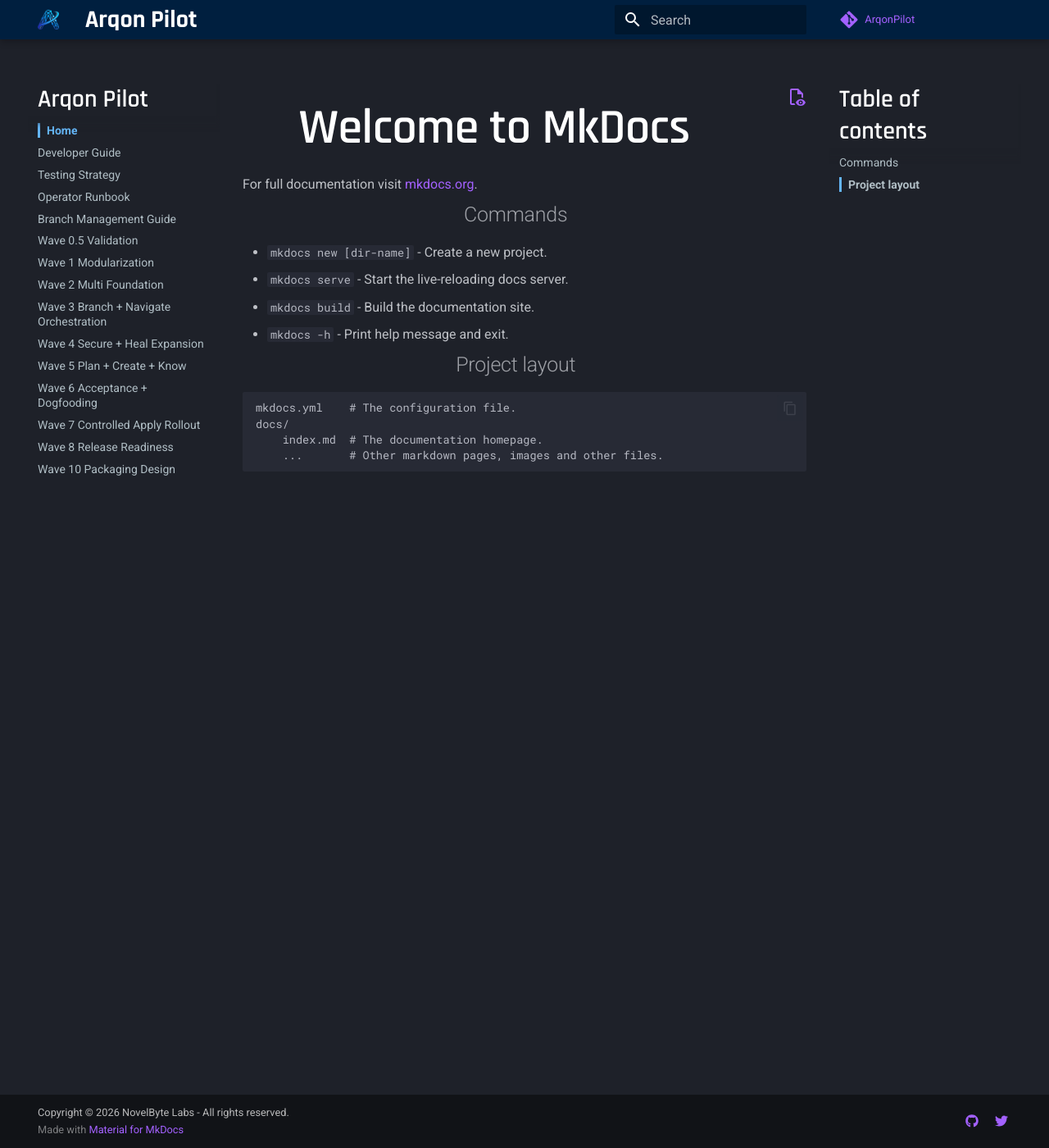
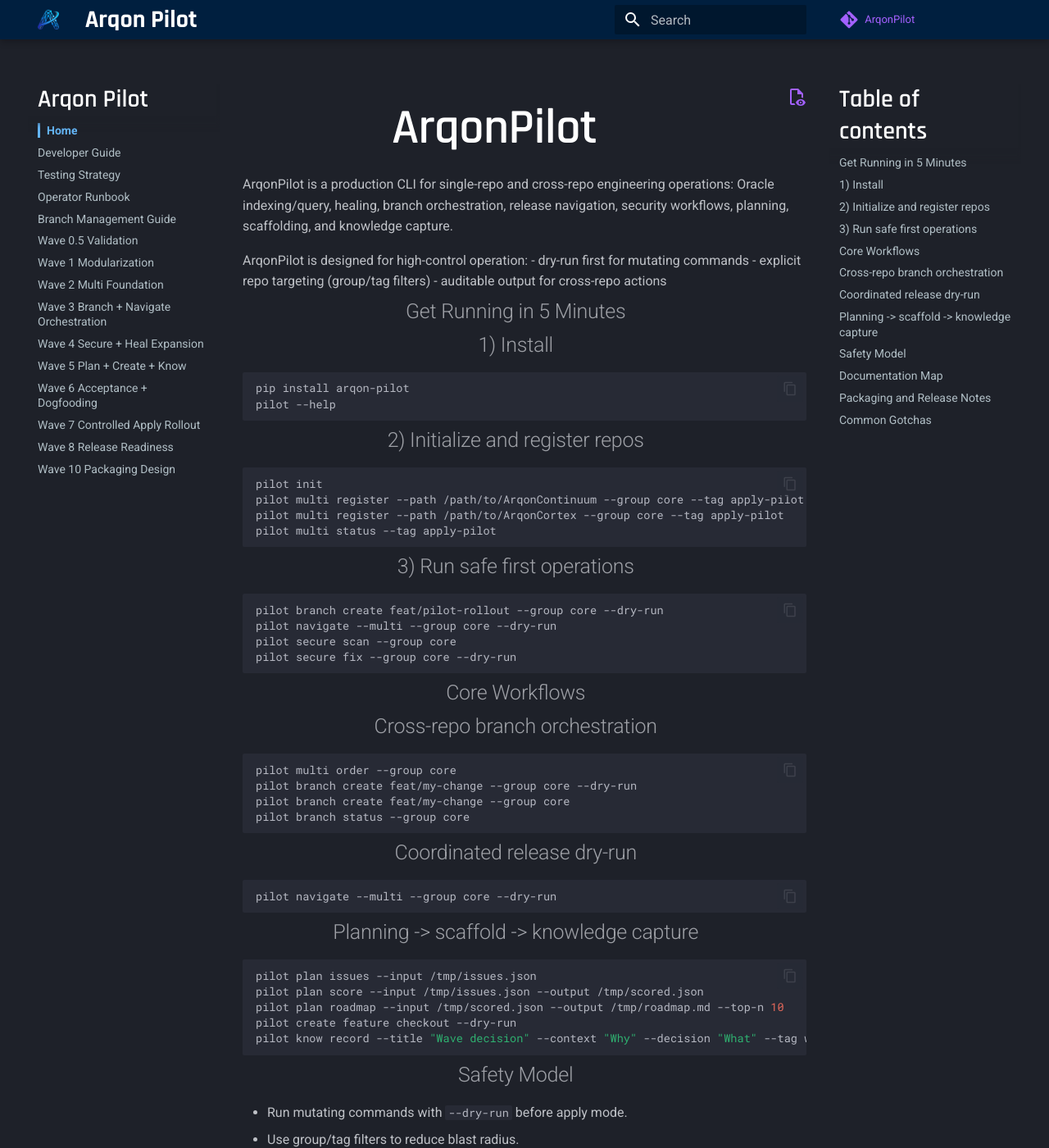
Before and after one commit to novelbytelabs/ArqonPilot, an MkDocs documentation site: the page built from docs/index.md, in a window 1280 px wide and 1400 px high. Shown: the whole window at 82% size. Built offline with MkDocs 1.6.1 and Material for MkDocs 9.7.7, drawn with Linux system fonts in a browser that asks for light colours; comment, search, counter and statistics services are not loaded; some of the changed text lies outside the part shown.

Commit message:
Rewrite docs homepage for operator-first quickstart

````diff
--- a/docs/index.md
+++ b/docs/index.md
@@ -1,17 +1,95 @@
-# Welcome to MkDocs
+# ArqonPilot
 
-For full documentation visit [mkdocs.org](https://www.mkdocs.org).
+ArqonPilot is a production CLI for single-repo and cross-repo engineering operations:
+Oracle indexing/query, healing, branch orchestration, release navigation, security workflows,
+planning, scaffolding, and knowledge capture.
 
-## Commands
+ArqonPilot is designed for high-control operation:
+- dry-run first for mutating commands
+- explicit repo targeting (group/tag filters)
+- auditable output for cross-repo actions
 
-* `mkdocs new [dir-name]` - Create a new project.
-* `mkdocs serve` - Start the live-reloading docs server.
-* `mkdocs build` - Build the documentation site.
-* `mkdocs -h` - Print help message and exit.
+## Get Running in 5 Minutes
 
-## Project layout
+## 1) Install
 
-    mkdocs.yml    # The configuration file.
-    docs/
-        index.md  # The documentation homepage.
-        ...       # Other markdown pages, images and other files.
+```bash
+pip install arqon-pilot
+pilot --help
+```
+
+## 2) Initialize and register repos
+
+```bash
+pilot init
+pilot multi register --path /path/to/ArqonContinuum --group core --tag apply-pilot
+pilot multi register --path /path/to/ArqonCortex --group core --tag apply-pilot
+pilot multi status --tag apply-pilot
+```
+
+## 3) Run safe first operations
+
+```bash
+pilot branch create feat/pilot-rollout --group core --dry-run
+pilot navigate --multi --group core --dry-run
+pilot secure scan --group core
+pilot secure fix --group core --dry-run
+```
+
+## Core Workflows
+
+## Cross-repo branch orchestration
+
+```bash
+pilot multi order --group core
+pilot branch create feat/my-change --group core --dry-run
+pilot branch create feat/my-change --group core
+pilot branch status --group core
+```
+
+## Coordinated release dry-run
+
+```bash
+pilot navigate --multi --group core --dry-run
+```
+
+## Planning -> scaffold -> knowledge capture
+
+```bash
+pilot plan issues --input /tmp/issues.json
+pilot plan score --input /tmp/issues.json --output /tmp/scored.json
+pilot plan roadmap --input /tmp/scored.json --output /tmp/roadmap.md --top-n 10
+pilot create feature checkout --dry-run
+pilot know record --title "Wave decision" --context "Why" --decision "What" --tag wave
+```
+
+## Safety Model
+
+- Run mutating commands with `--dry-run` before apply mode.
+- Use group/tag filters to reduce blast radius.
+- Keep worktrees clean before branch/navigate operations.
+- Review per-repo outcomes for partial failures before retrying.
+
+## Documentation Map
+
+- [Developer Guide](developer-guide.md)
+- [Testing Strategy](testing-strategy.md)
+- [Operator Runbook](operator-runbook.md)
+- [Branch Management Guide](branch-management-guide.md)
+
+## Packaging and Release Notes
+
+- Package: `arqon-pilot` on PyPI
+- Python support: `>=3.10`
+- Linux wheel compatibility is tuned for broader Ubuntu support
+- CI workflows:
+  - `.github/workflows/ci.yml`
+  - `.github/workflows/pypi.yml`
+  - `.github/workflows/docs.yml`
+
+## Common Gotchas
+
+1. Dirty worktrees can block mutating cross-repo commands.
+2. Missing external tools (for specific scans/fixes) can reduce functionality.
+3. Dependency cycles in repo graph will fail ordered operations.
+4. If packaging fails, confirm `Cargo.lock` is committed and up to date.
````
